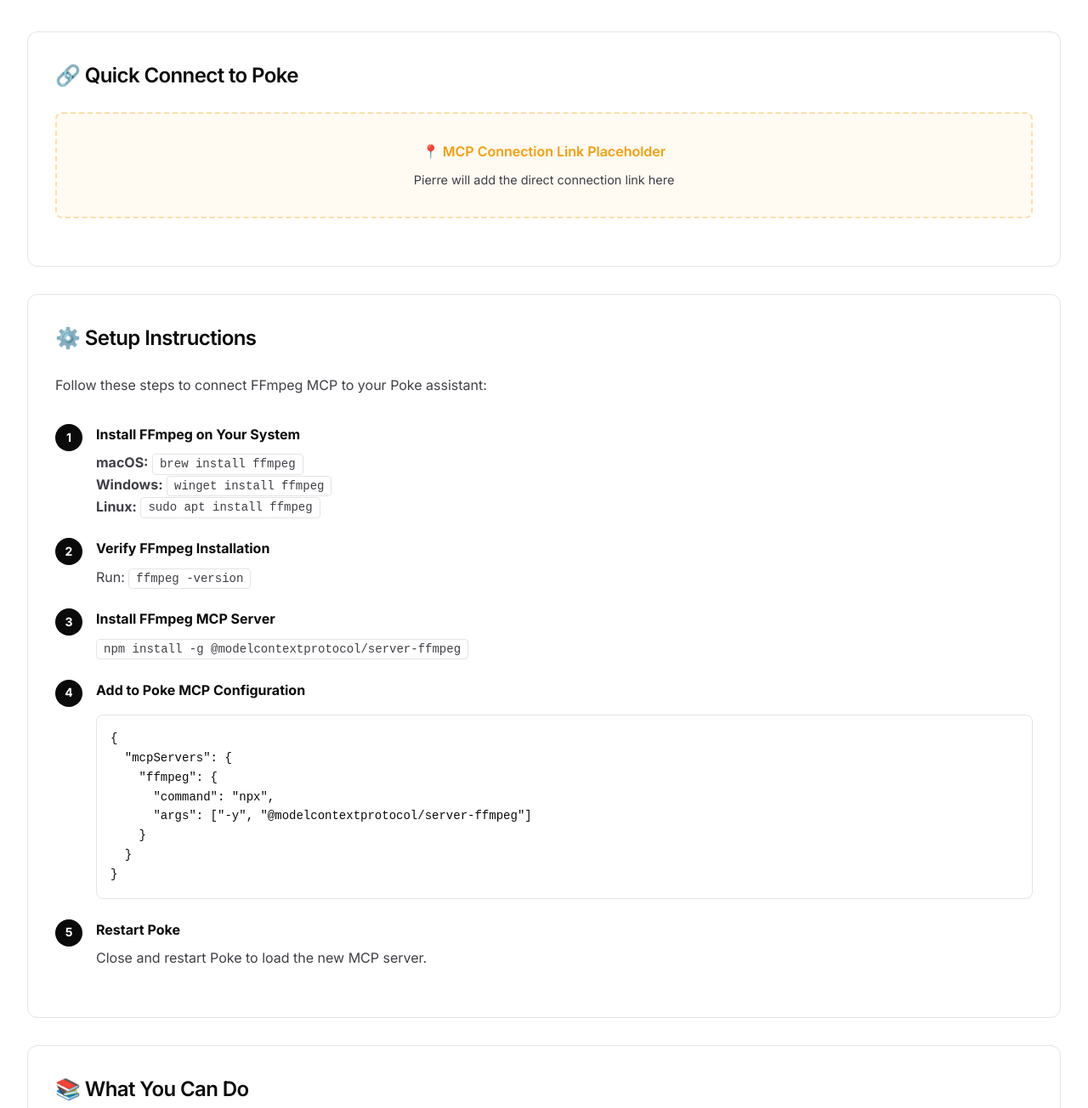
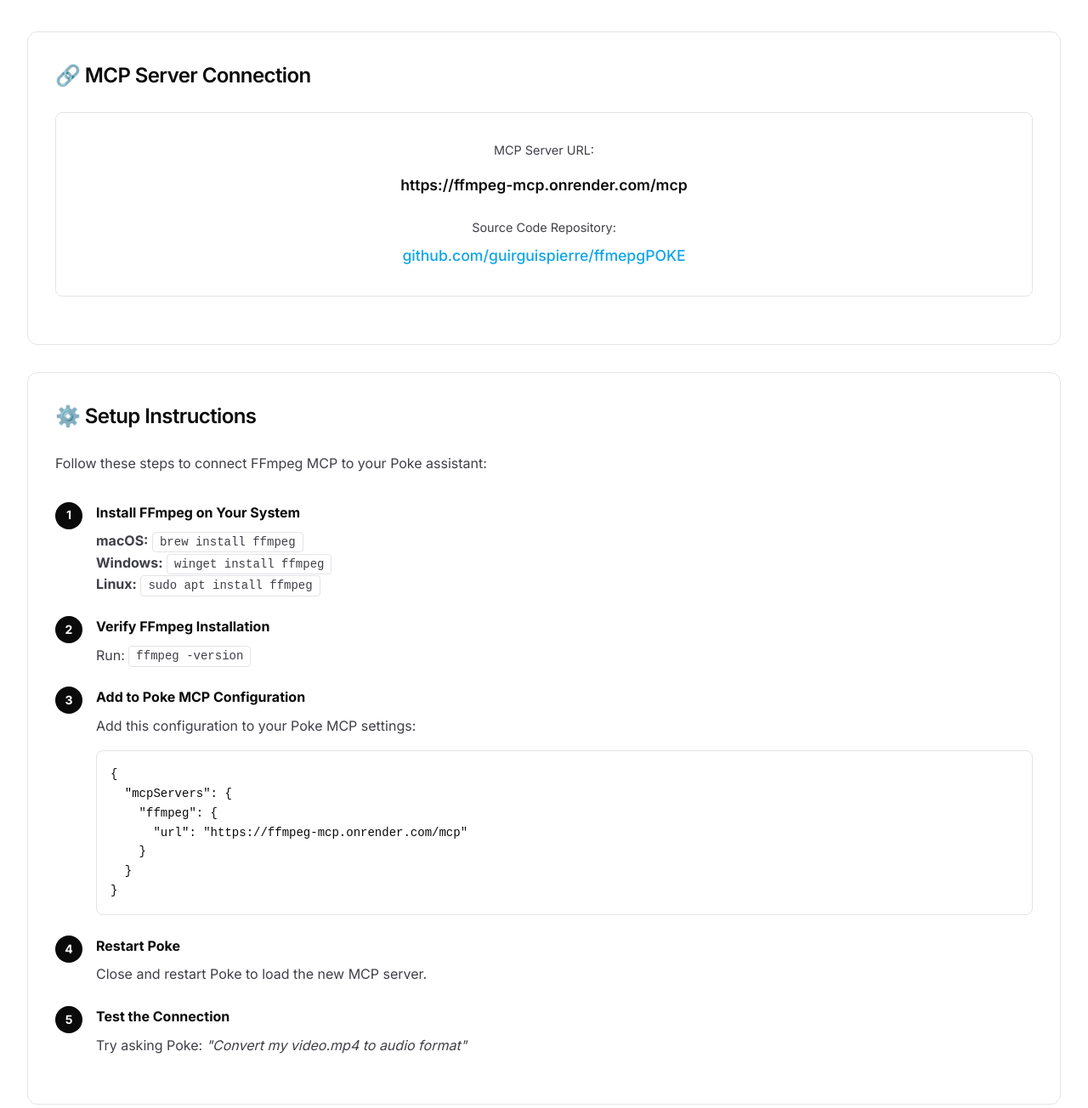
Before and after one commit to guirguispierre/mcp-dashboard, a website: page ffmpeg.html in a window 1280 px wide. Shown: the part 600-1904 px from the top of the page at 85% size. Drawn offline with Linux system fonts and the light colour scheme.

Commit message:
Update FFMPEG MCP: Show both repository link and MCP URL

```diff
--- a/ffmpeg.html
+++ b/ffmpeg.html
@@ -29,10 +29,16 @@
         </div>
 
         <div class="content-section">
-            <h2 class="section-title">🔗 Quick Connect to Poke</h2>
-            <div class="connection-placeholder">
-                <p class="placeholder-text">📍 MCP Connection Link Placeholder</p>
-                <p style="color: var(--text-secondary); font-size: 0.9rem;">Pierre will add the direct connection link here</p>
+            <h2 class="section-title">🔗 MCP Server Connection</h2>
+            <div style="background: var(--bg-primary); border: 1px solid var(--gray-border); border-radius: 8px; padding: 2rem; margin: 1.5rem 0; text-align: center;">
+                <p style="color: var(--text-secondary); font-size: 0.9rem; margin-bottom: 1rem;">MCP Server URL:</p>
+                <p style="color: var(--text-primary); font-weight: 600; font-size: 1.1rem; margin-bottom: 1.5rem; word-break: break-all;">https://ffmpeg-mcp.onrender.com/mcp</p>
+                <p style="color: var(--text-secondary); font-size: 0.9rem; margin-bottom: 0.5rem;">Source Code Repository:</p>
+                <p style="color: var(--text-primary); font-weight: 600; font-size: 1.1rem; margin-bottom: 0;">
+                    <a href="https://github.com/guirguispierre/ffmepgPOKE" target="_blank" rel="noopener noreferrer" class="external-link">
+                        github.com/guirguispierre/ffmepgPOKE
+                    </a>
+                </p>
             </div>
         </div>
 
@@ -56,18 +62,12 @@
                     </p>
                 </li>
                 <li>
-                    <strong>Install FFmpeg MCP Server</strong>
-                    <p style="color: var(--text-secondary); margin-top: 0.5rem;">
-                        <code>npm install -g @modelcontextprotocol/server-ffmpeg</code>
-                    </p>
-                </li>
-                <li>
                     <strong>Add to Poke MCP Configuration</strong>
+                    <p style="color: var(--text-secondary); margin-top: 0.5rem;">Add this configuration to your Poke MCP settings:</p>
                     <pre><code>{
   "mcpServers": {
     "ffmpeg": {
-      "command": "npx",
-      "args": ["-y", "@modelcontextprotocol/server-ffmpeg"]
+      "url": "https://ffmpeg-mcp.onrender.com/mcp"
     }
   }
 }</code></pre>
@@ -76,6 +76,12 @@
                     <strong>Restart Poke</strong>
                     <p style="color: var(--text-secondary); margin-top: 0.5rem;">
                         Close and restart Poke to load the new MCP server.
+                    </p>
+                </li>
+                <li>
+                    <strong>Test the Connection</strong>
+                    <p style="color: var(--text-secondary); margin-top: 0.5rem;">
+                        Try asking Poke: <em>"Convert my video.mp4 to audio format"</em>
                     </p>
                 </li>
             </ol>
@@ -109,10 +115,16 @@
                 <p style="color: var(--text-secondary); line-height: 1.8; margin-bottom: 1rem;">
                     <strong>MCP Server Source:</strong> ffmpegPOKE by Pierre Guirguis
                 </p>
-                <p style="color: var(--text-secondary); line-height: 1.8;">
+                <p style="color: var(--text-secondary); line-height: 1.8; margin-bottom: 1rem;">
                     <strong>Repository:</strong>
                     <a href="https://github.com/guirguispierre/ffmepgPOKE" target="_blank" class="external-link">
                         github.com/guirguispierre/ffmepgPOKE
+                    </a>
+                </p>
+                <p style="color: var(--text-secondary); line-height: 1.8; margin-bottom: 0;">
+                    <strong>MCP Server URL:</strong>
+                    <a href="https://ffmpeg-mcp.onrender.com/mcp" target="_blank" class="external-link">
+                        https://ffmpeg-mcp.onrender.com/mcp
                     </a>
                 </p>
             </div>
@@ -122,9 +134,10 @@
             <h2 class="section-title">💡 Pro Tips</h2>
             <ul style="color: var(--text-secondary); line-height: 1.8;">
                 <li>🎬 FFmpeg is completely free and open source</li>
-                <li>⚡ Processing happens locally for maximum speed</li>
-                <li>🔒 Your files never leave your computer</li>
+                <li>⚡ Processing happens remotely for convenience</li>
+                <li>🔒 Secure server processing with privacy protection</li>
                 <li>🎯 Be specific about quality preferences</li>
+                <li>📊 Server may need warmup time on first request</li>
             </ul>
         </div>
 
```
